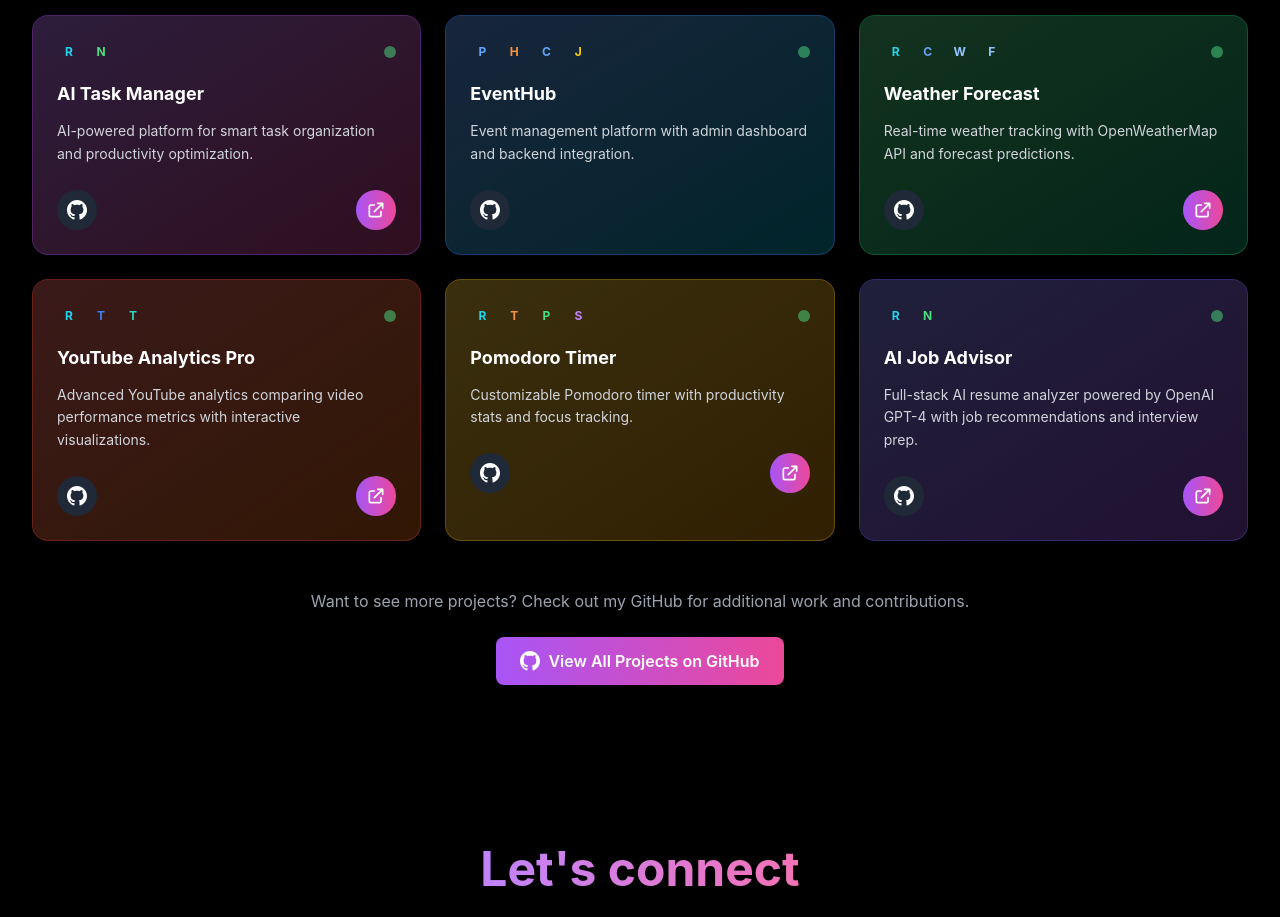
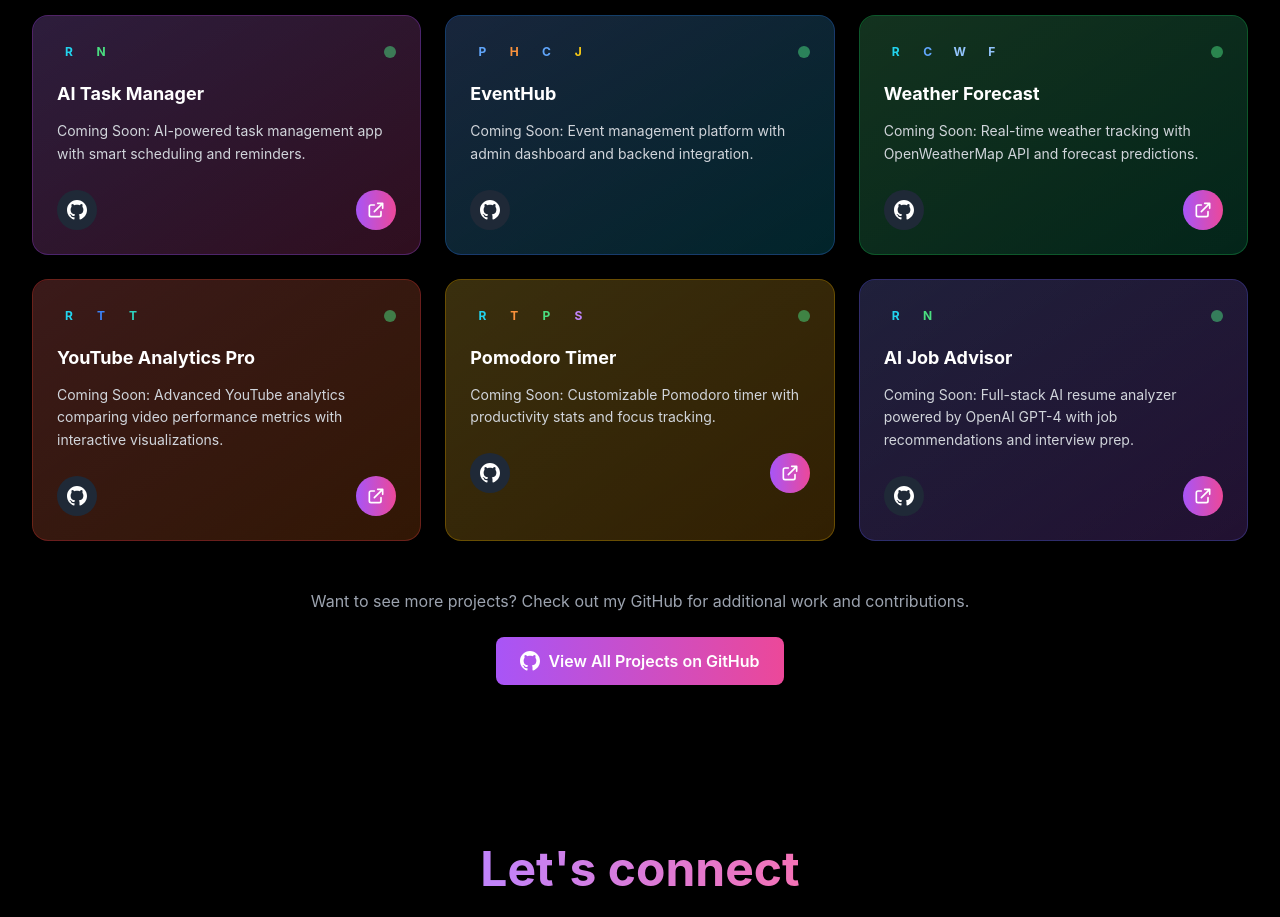
Before and after one commit to MagicSimp/jason-nguy-portfolio, a Next.js app: page / in a window 1280 px wide. Shown: the part 6020-6937 px from the top of the page. Built offline with nearby package versions, Linux system fonts and the light colour scheme.

Commit message:
Description change

```diff
--- a/src/components/MicroProjectsSection.tsx
+++ b/src/components/MicroProjectsSection.tsx
@@ -7,7 +7,7 @@ const MicroProjectsSection = () => {
     {
       id: 1,
       title: 'AI Task Manager',
-      description: 'AI-powered platform for smart task organization and productivity optimization.',
+      description: 'Coming Soon: AI-powered task management app with smart scheduling and reminders.',
       technologies: ['React', 'Node.js'],
       githubUrl: 'https://github.com/MagicSimp',
       liveUrl: 'https://ai-tasks.netlify.app',
@@ -17,7 +17,7 @@ const MicroProjectsSection = () => {
     {
       id: 2,
       title: 'EventHub',
-      description: 'Event management platform with admin dashboard and backend integration.',
+      description: 'Coming Soon: Event management platform with admin dashboard and backend integration.',
       technologies: ['PostgreSQL', 'HTML', 'CSS', 'JavaScript'],
       githubUrl: 'https://github.com/MagicSimp',
       liveUrl: null,
@@ -27,7 +27,7 @@ const MicroProjectsSection = () => {
     {
       id: 3,
       title: 'Weather Forecast',
-      description: 'Real-time weather tracking with OpenWeatherMap API and forecast predictions.',
+      description: 'Coming Soon: Real-time weather tracking with OpenWeatherMap API and forecast predictions.',
       technologies: ['React', 'CSS', 'Weather API', 'Forecast'],
       githubUrl: 'https://github.com/MagicSimp',
       liveUrl: 'https://weather-app-jasonguy.netlify.app',
@@ -37,7 +37,7 @@ const MicroProjectsSection = () => {
     {
       id: 4,
       title: 'YouTube Analytics Pro',
-      description: 'Advanced YouTube analytics comparing video performance metrics with interactive visualizations.',
+      description: 'Coming Soon: Advanced YouTube analytics comparing video performance metrics with interactive visualizations.',
       technologies: ['React', 'TypeScript', 'Tailwind CSS'],
       githubUrl: 'https://github.com/MagicSimp',
       liveUrl: 'https://yt-analytics-pro.vercel.app',
@@ -47,7 +47,7 @@ const MicroProjectsSection = () => {
     {
       id: 5,
       title: 'Pomodoro Timer',
-      description: 'Customizable Pomodoro timer with productivity stats and focus tracking.',
+      description: 'Coming Soon: Customizable Pomodoro timer with productivity stats and focus tracking.',
       technologies: ['React', 'Timer', 'Productivity', 'Stats'],
       githubUrl: 'https://github.com/MagicSimp',
       liveUrl: 'https://pomo-focus-jasonguy.vercel.app',
@@ -57,7 +57,7 @@ const MicroProjectsSection = () => {
     {
       id: 6,
       title: 'AI Job Advisor',
-      description: 'Full-stack AI resume analyzer powered by OpenAI GPT-4 with job recommendations and interview prep.',
+      description: 'Coming Soon: Full-stack AI resume analyzer powered by OpenAI GPT-4 with job recommendations and interview prep.',
       technologies: ['React', 'Node.js'],
       githubUrl: 'https://github.com/MagicSimp',
       liveUrl: 'https://yourjobadvisor-jasonguy.netlify.app',
```
